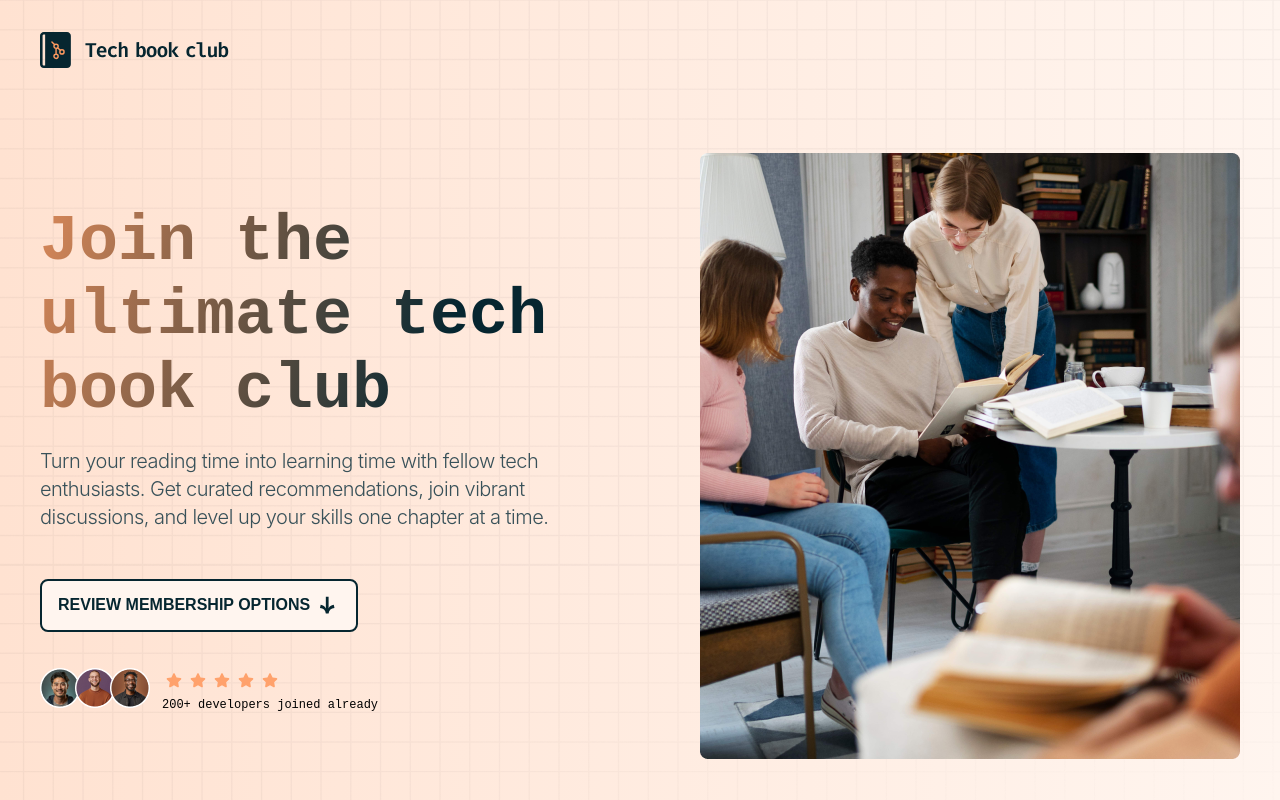
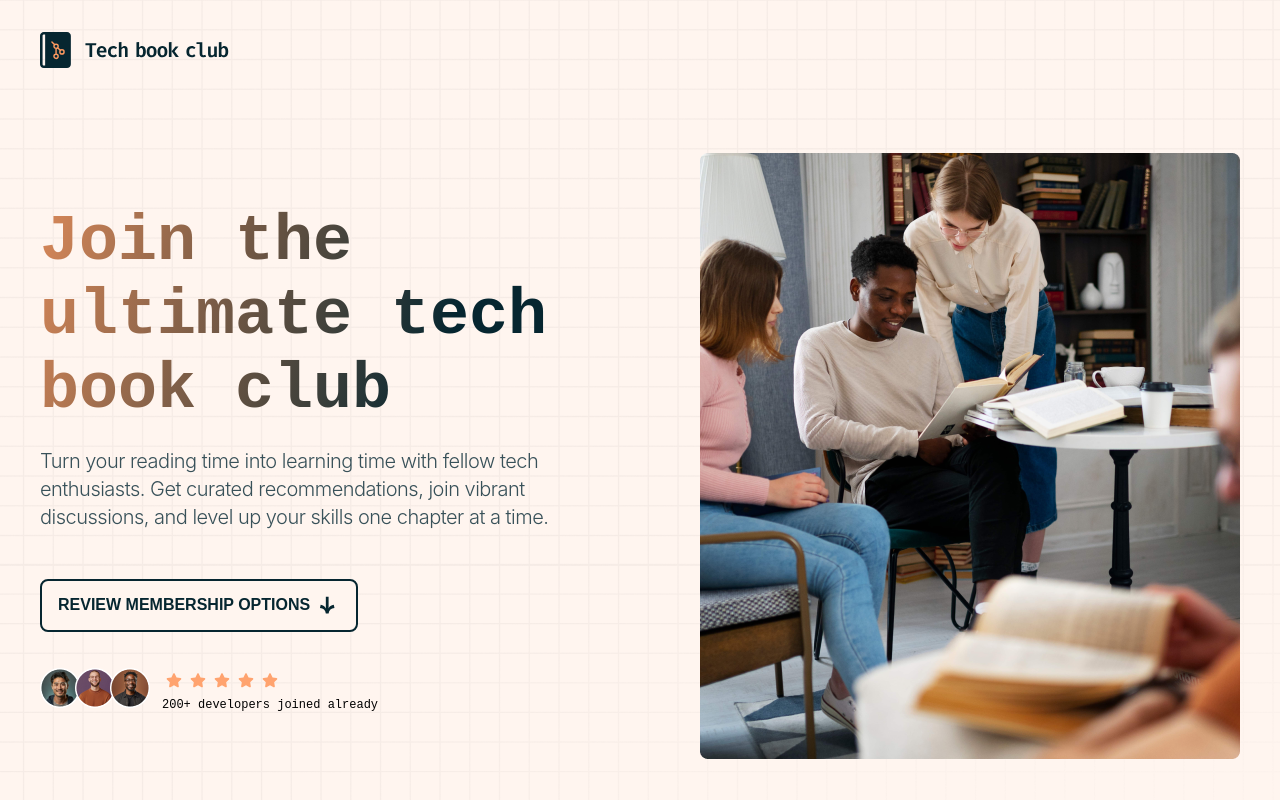
Before and after one commit to designed2code/tech-book-landing, a React (Vite) app: page / in a window 1280 px wide. Shown: the top 800 px of the page. Built offline with nearby package versions, Linux system fonts and the light colour scheme.

Commit message:
tweak bg color gradient

```diff
--- a/src/index.css
+++ b/src/index.css
@@ -17,7 +17,7 @@
 
     /* Gradient */
     --gradient-txt: linear-gradient(107deg, #ff9a60 -11.37%, #062630 61.84%);
-    --gradient-bg: linear-gradient(90deg, #ffe2d1 0%, #fff5ef 100%);
+    --gradient-bg: linear-gradient(360deg, #ffe2d1 0%, #fff5ef 0%);
 
     /* SPACING */
     --spacing-0: 0px;
```
